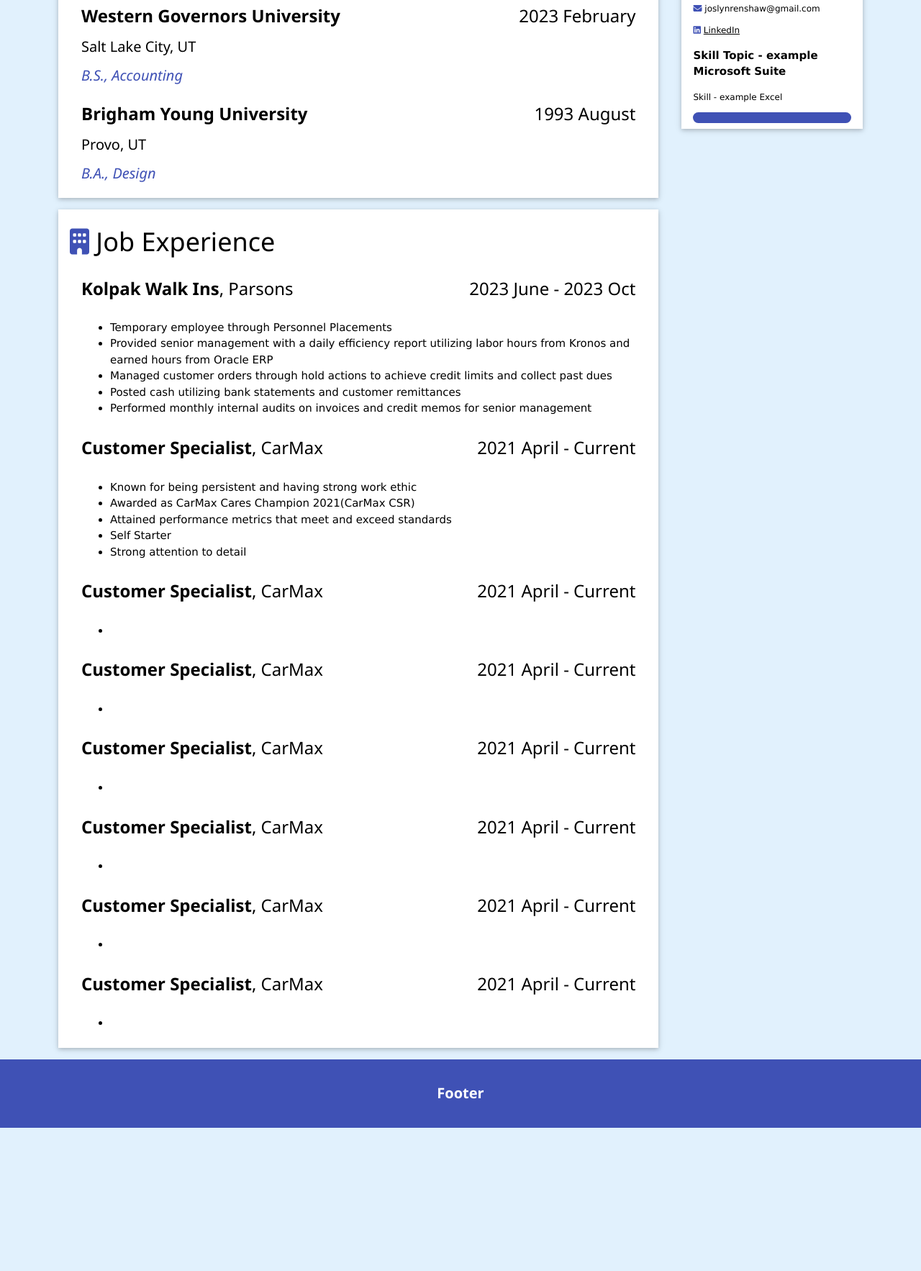
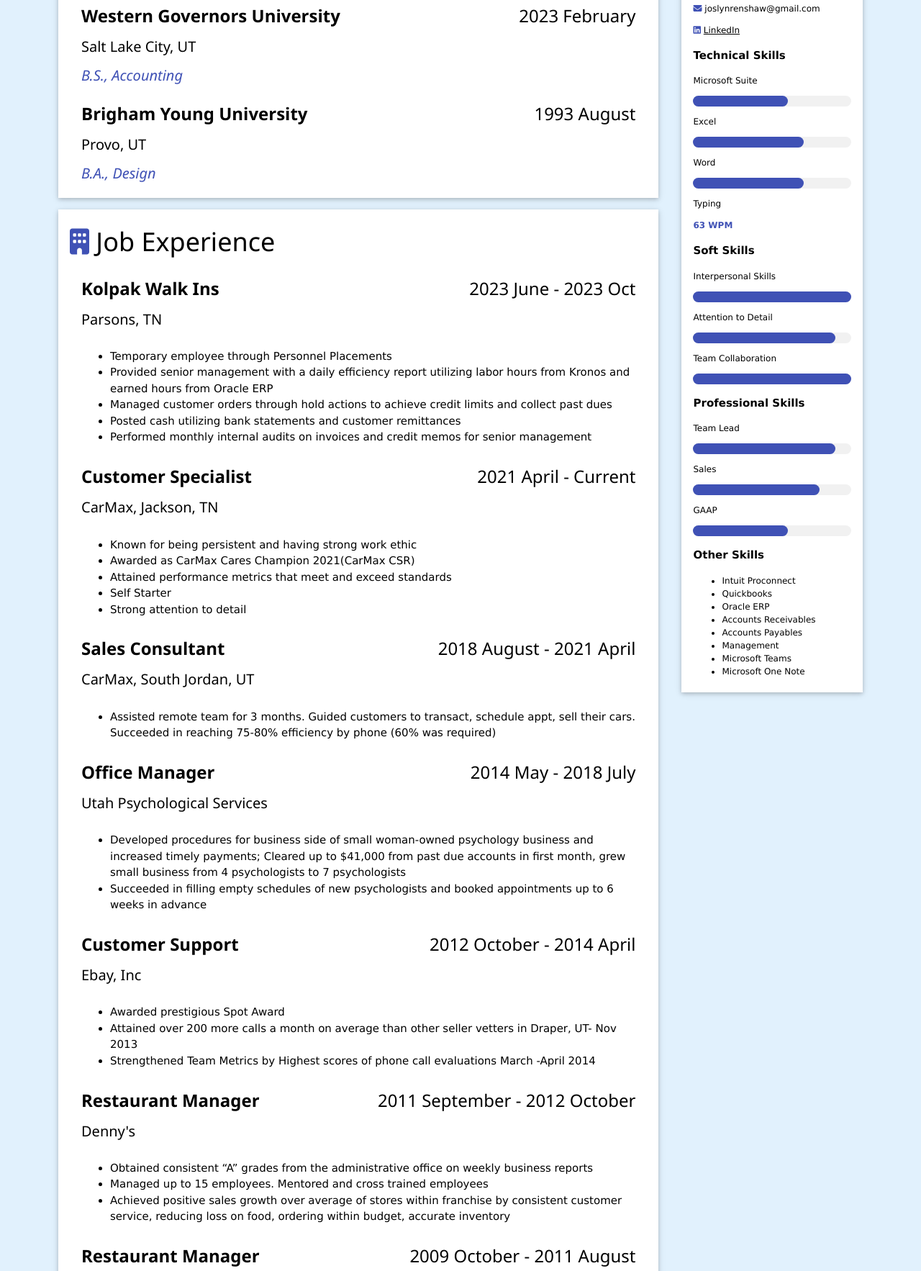
Before and after one commit to Betelgeuse0/joslyns-portfolio-website, a plain HTML site: page index.html in a window 1280 px wide. Shown: the part 415-2181 px from the top of the page at 72% size. Before the commit the page ends 1982 px from the top, so only its background shows below. Drawn offline with nearby package versions, Linux system fonts and the light colour scheme.

Commit message:
finished job experience & added skills

```diff
--- a/index.html
+++ b/index.html
@@ -22,8 +22,8 @@
                     <img src="mom.jpg" alt="Picture of Joslyn" style="max-height: 295px; display:block;">
                 </div>
                 <div class="w3-padding w3-col m10 l8" style="height: auto">
-                    <h2>Joslyn Renshaw</h2>
-                    <p class="w3-margin-top " style="font-size: 16px">
+                    <h2 class="w3-margin-left">Joslyn Renshaw</h2>
+                    <p class="w3-margin-top w3-margin-left" style="font-size: 16px">
                         Hello! I'm Joslyn, a recent Accounting graduate from Western Governors University with a
                         robust 18-year background in customer service and management roles spanning auto sales, business office and restaurant sectors.
                         Based in Jackson, TN, I excel in roles requiring exceptional
@@ -72,7 +72,8 @@
 
                     <div class="w3-container">
                         <div class="w3-left">
-                            <h3><b>Kolpak Walk Ins</b>, Parsons</h3>
+                            <h3><b>Kolpak Walk Ins</b></h3>
+                            <h4>Parsons, TN</h4>
                         </div>
                         <div class="w3-right">
                             <h3>2023 June - 2023 Oct</h3>
@@ -103,7 +104,8 @@
 
                     <div class="w3-container">
                         <div class="w3-left">
-                            <h3><b>Customer Specialist</b>, CarMax</h3>
+                            <h3><b>Customer Specialist</b></h3>
+                            <h4>CarMax, Jackson, TN</h4>
                         </div>
                         <div class="w3-right">
                             <h3>2021 April - Current</h3>
@@ -131,96 +133,113 @@
 
                     <div class="w3-container">
                         <div class="w3-left">
-                            <h3><b>Customer Specialist</b>, CarMax</h3>
+                            <h3><b>Sales Consultant</b></h3>
+                            <h4>CarMax, South Jordan, UT</h4>
                         </div>
                         <div class="w3-right">
-                            <h3>2021 April - Current</h3>
+                            <h3>2018 August - 2021 April</h3>
                         </div>
                     </div>
                     <div class="w3-container">
                         <ul>
                             <li>
-
+                                Assisted remote team for 3 months. Guided customers to transact, schedule appt, sell their
+                                cars. Succeeded in reaching 75-80% efficiency by phone (60% was required)
                             </li>
                         </ul>
                     </div>
 
                     <div class="w3-container">
                         <div class="w3-left">
-                            <h3><b>Customer Specialist</b>, CarMax</h3>
+                            <h3><b>Office Manager</b></h3>
+                            <h4>Utah Psychological Services</h4>
                         </div>
                         <div class="w3-right">
-                            <h3>2021 April - Current</h3>
+                            <h3>2014 May - 2018 July</h3>
                         </div>
                     </div>
                     <div class="w3-container">
                         <ul>
                             <li>
-
+                                Developed procedures for business side of small woman-owned psychology business and
+                                increased timely payments; Cleared up to $41,000 from past due accounts in first month, grew
+                                small business from 4 psychologists to 7 psychologists
+                            </li>
+                            <li>
+                                Succeeded in filling empty schedules of new psychologists and booked appointments up to 6
+                                weeks in advance
                             </li>
                         </ul>
                     </div>
 
                     <div class="w3-container">
                         <div class="w3-left">
-                            <h3><b>Customer Specialist</b>, CarMax</h3>
+                            <h3><b>Customer Support</b></h3>
+                            <h4>Ebay, Inc</h4>
                         </div>
                         <div class="w3-right">
-                            <h3>2021 April - Current</h3>
+                            <h3>2012 October - 2014 April</h3>
                         </div>
                     </div>
                     <div class="w3-container">
                         <ul>
                             <li>
-
+                                Awarded prestigious Spot Award
+                            </li>
+                            <li>
+                                Attained over 200 more calls a month on average than other seller vetters in Draper, UT-
+                                Nov 2013
+                            </li>
+                            <li>
+                                Strengthened Team Metrics by Highest scores of phone call evaluations March -April 2014
                             </li>
                         </ul>
                     </div>
 
                     <div class="w3-container">
                         <div class="w3-left">
-                            <h3><b>Customer Specialist</b>, CarMax</h3>
+                            <h3><b>Restaurant Manager</b></h3>
+                            <h4>Denny's</h4>
                         </div>
                         <div class="w3-right">
-                            <h3>2021 April - Current</h3>
+                            <h3>2011 September - 2012 October</h3>
                         </div>
                     </div>
                     <div class="w3-container">
                         <ul>
                             <li>
-
+                                Obtained consistent “A” grades from the administrative office on weekly business reports
+                            </li>
+                            <li>
+                                Managed up to 15 employees. Mentored and cross trained employees
+                            </li>
+                            <li>
+                                Achieved positive sales growth over average of stores within franchise by consistent customer
+                                service, reducing loss on food, ordering within budget, accurate inventory
                             </li>
                         </ul>
                     </div>
 
                     <div class="w3-container">
                         <div class="w3-left">
-                            <h3><b>Customer Specialist</b>, CarMax</h3>
+                            <h3><b>Restaurant Manager</b></h3>
+                            <h4>IHOP</h4>
                         </div>
                         <div class="w3-right">
-                            <h3>2021 April - Current</h3>
+                            <h3>2009 October - 2011 August</h3>
                         </div>
                     </div>
                     <div class="w3-container">
                         <ul>
                             <li>
-
+                                Earned 4, 100% scores on secret shops
                             </li>
-                        </ul>
-                    </div>
-
-                    <div class="w3-container">
-                        <div class="w3-left">
-                            <h3><b>Customer Specialist</b>, CarMax</h3>
-                        </div>
-                        <div class="w3-right">
-                            <h3>2021 April - Current</h3>
-                        </div>
-                    </div>
-                    <div class="w3-container">
-                        <ul>
                             <li>
-
+                                Managed up to 20 employees
+                            </li>
+                            <li>
+                                Maintained budget by accurate reporting of inventory and supplies and monitoring usage of
+                                food
                             </li>
                         </ul>
                     </div>
@@ -240,11 +259,71 @@
                         <i class="fa-brands fa-linkedin w3-text-indigo"></i> <a href="https://www.linkedin.com/in/joslyn-renshaw-a6734055/" target="_blank">LinkedIn</a>
                     </p>
 
-                    <p class="w3-medium"><b>Skill Topic - example Microsoft Suite</b></p>
-                    <p>Skill - example Excel</p>
+                    <p class="w3-medium"><b>Technical Skills</b></p>
+
+                    <p>Microsoft Suite</p>
+                    <div class="w3-light-grey w3-round-xlarge">
+                        <div class="w3-round-xlarge w3-indigo" style="height:15px; width: 60%;"></div>
+                    </div>
+
+                    <p>Excel</p>
+                    <div class="w3-light-grey w3-round-xlarge">
+                        <div class="w3-round-xlarge w3-indigo" style="height:15px; width: 70%;"></div>
+                    </div>
+
+                    <p>Word</p>
+                    <div class="w3-light-grey w3-round-xlarge">
+                        <div class="w3-round-xlarge w3-indigo" style="height:15px; width: 70%;"></div>
+                    </div>
+
+                    <p>Typing</p>
+                    <p class="w3-text-indigo"><b>63 WPM</b></p>
+
+                    <p class="w3-medium"><b>Soft Skills</b></p>
+
+                    <p>Interpersonal Skills</p>
                     <div class="w3-light-grey w3-round-xlarge">
                         <div class="w3-round-xlarge w3-indigo" style="height:15px;"></div>
                     </div>
+
+                    <p>Attention to Detail</p>
+                    <div class="w3-light-grey w3-round-xlarge">
+                        <div class="w3-round-xlarge w3-indigo" style="height:15px; width: 90%;"></div>
+                    </div>
+
+                    <p>Team Collaboration</p>
+                    <div class="w3-light-grey w3-round-xlarge">
+                        <div class="w3-round-xlarge w3-indigo" style="height:15px;"></div>
+                    </div>
+
+                    <p class="w3-medium"><b>Professional Skills</b></p>
+
+                    <p>Team Lead</p>
+                    <div class="w3-light-grey w3-round-xlarge">
+                        <div class="w3-round-xlarge w3-indigo" style="height:15px; width:90%"></div>
+                    </div>
+
+                    <p>Sales</p>
+                    <div class="w3-light-grey w3-round-xlarge">
+                        <div class="w3-round-xlarge w3-indigo" style="height:15px; width: 80%;"></div>
+                    </div>
+
+                    <p>GAAP</p>
+                    <div class="w3-light-grey w3-round-xlarge">
+                        <div class="w3-round-xlarge w3-indigo" style="height:15px; width: 60%;"></div>
+                    </div>
+
+                    <p class="w3-medium"><b>Other Skills</b></p>
+                    <ul>
+                        <li>Intuit Proconnect</li>
+                        <li>Quickbooks</li>
+                        <li>Oracle ERP</li>
+                        <li>Accounts Receivables</li>
+                        <li>Accounts Payables</li>
+                        <li>Management</li>
+                        <li>Microsoft Teams</li>
+                        <li>Microsoft One Note</li>
+                    </ul>
                 </div>
             </div>
         </div>
@@ -252,7 +331,9 @@
 
     <footer class="w3-container w3-indigo w3-margin-top w3-center w3-text-white">
         <br>
-        <h4><b>Footer</b></h4>
+        <h6><b>© 2024 Joslyn Renshaw. All rights reserved.</b></h6>
+        <h6><b>joslynrenshaw@gmail.com</b></h6>
+        <h6><b><a href="https://www.linkedin.com/in/joslyn-renshaw-a6734055/" target="_blank">https://www.linkedin.com/in/joslyn-renshaw-a6734055/</a></b></h6>
         <br>
     </footer>
 </body>
```
